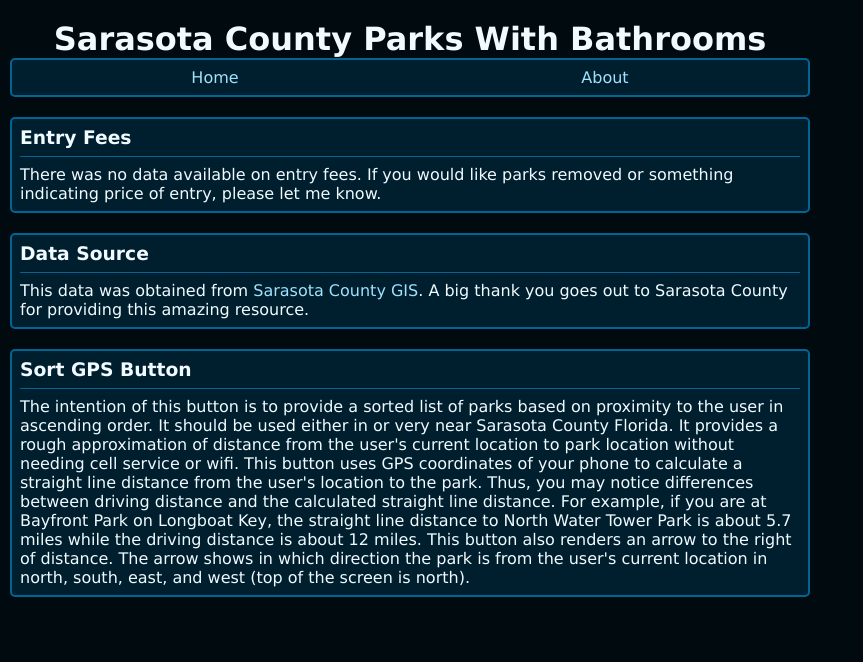
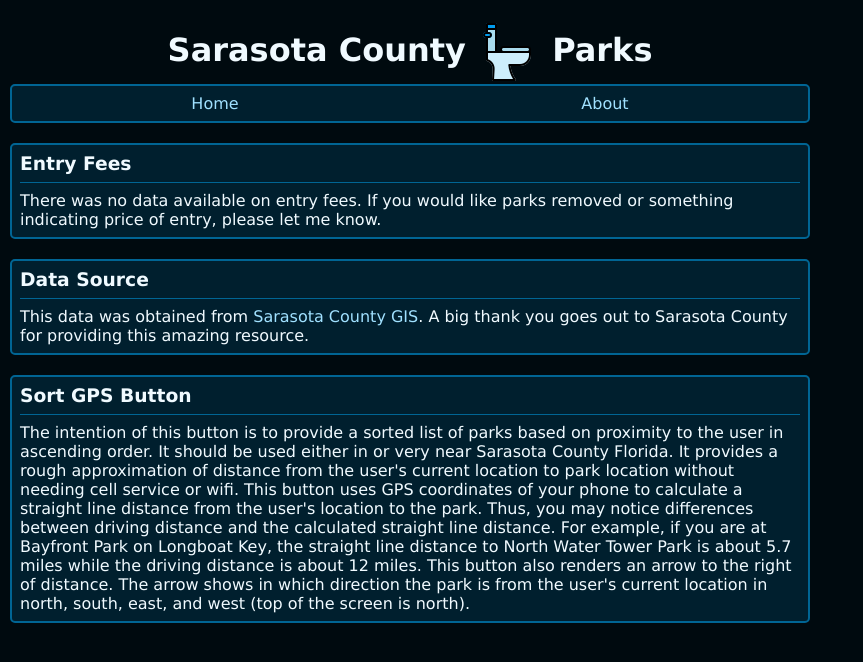
Before and after one commit to david-learns/sarasota-bathrooms, a plain HTML site: page about.html in a window 1280 px wide. Shown: the whole page, without its empty margins (0-863 px from the left). Drawn offline with Linux system fonts and the light colour scheme.

Commit message:
updated about page with new favicon and h1

```diff
--- a/about.html
+++ b/about.html
@@ -4,6 +4,7 @@
     <meta charset="UTF-8">
     <meta name="viewport" content="width=device-width, initial-scale=1.0">
     <link rel="stylesheet" href="styles.css">
+    <link rel="shortcut icon" href="favicon.ico" type="image/x-icon">
     <title>About</title>
 </head>
 <body>
@@ -12,7 +13,7 @@
 <body>
 
     <header>
-        <h1>Sarasota County Parks With Bathrooms</h1>
+        <h1>Sarasota County <img class="toilet" src="icons8-toilet-64.png" alt="toilet"> Parks</h1>
         <nav class="group">
             <a href="index.html">Home</a>
             <a>About</a>
```
